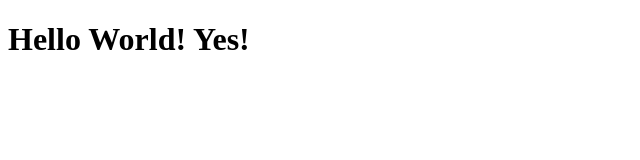
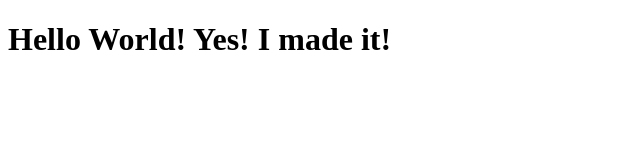
Before and after one commit to rmurray36/coursera-test, a plain HTML site: page index.html in a window 1280 px wide. Shown: the whole page, without its empty margins (0-640 px from the left). Drawn offline with Linux system fonts and the light colour scheme.

Commit message:
Update of web file

```diff
--- a/index.html
+++ b/index.html
@@ -5,6 +5,6 @@
     <title>Hello World</title>
   </head>
   <body>
-    <h1>Hello World! Yes!</h1>
+    <h1>Hello World! Yes! I made it!</h1>
   </body>
 </html>
```
